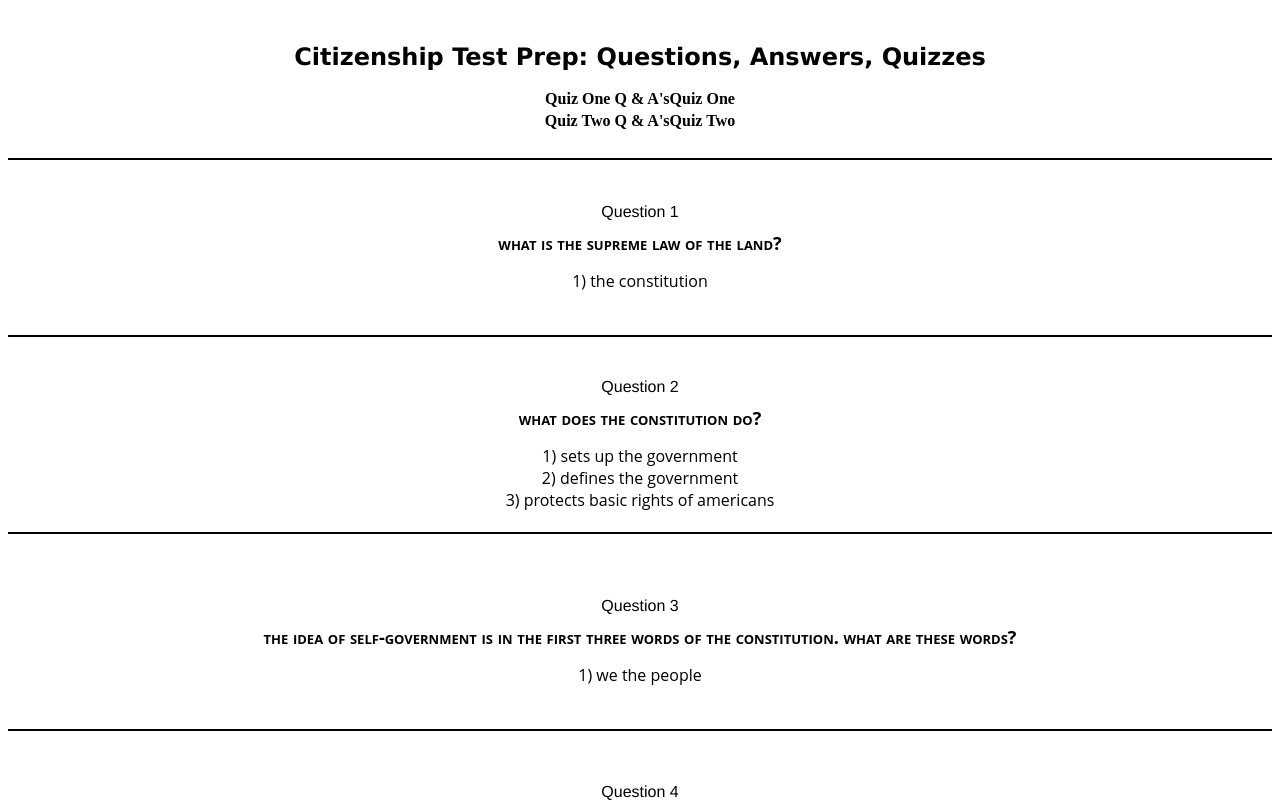
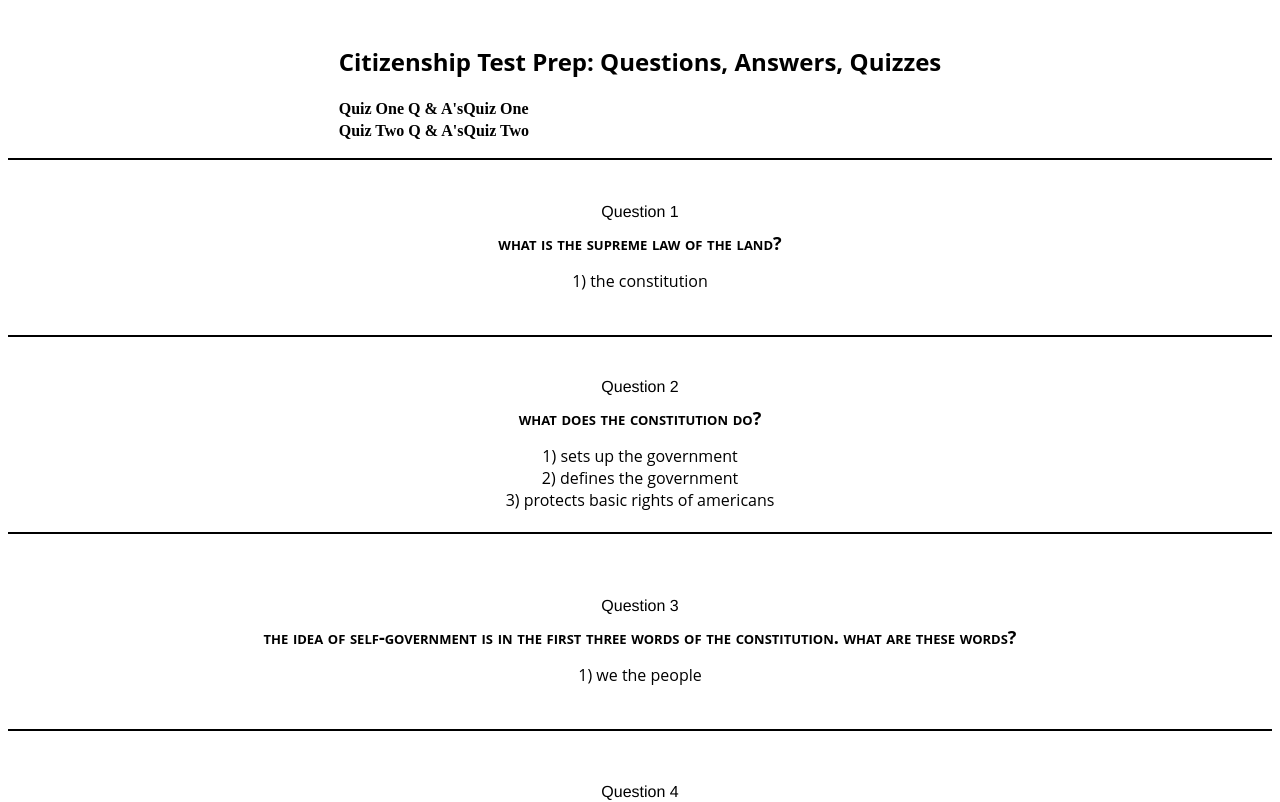
Before and after one commit to mmaustin/citizenship-questions-answers, a React (Create React App) app in the folder citizenship-frontend/: page / in a window 1280 px wide. Shown: the top 802 px of the page. Built offline with nearby package versions, Linux system fonts and the light colour scheme.

Commit message:
changed navbar id attributes to class attributes

```diff
--- a/citizenship-frontend/src/app/Navbar.js
+++ b/citizenship-frontend/src/app/Navbar.js
@@ -5,10 +5,10 @@ const Navbar = () => {
 
     return(
         <nav>
-            <section id='nav-section'>
-                <h2 id='nav-heading'>Citizenship Test Prep: Questions, Answers, Quizzes</h2>
-                <div id='nav-link-container'>
-                    <div>
+            <section className='nav-section'>
+                <h2 className='nav-heading'>Citizenship Test Prep: Questions, Answers, Quizzes</h2>
+                <div className='nav-link-container'>
+                    <div >
                         <Link className='nav-link-text' to='/'>Quiz One Q & A's</Link>
                         <Link className='nav-link-text' to='/questions/quiz-one'>Quiz One</Link>
                     </div>
```
